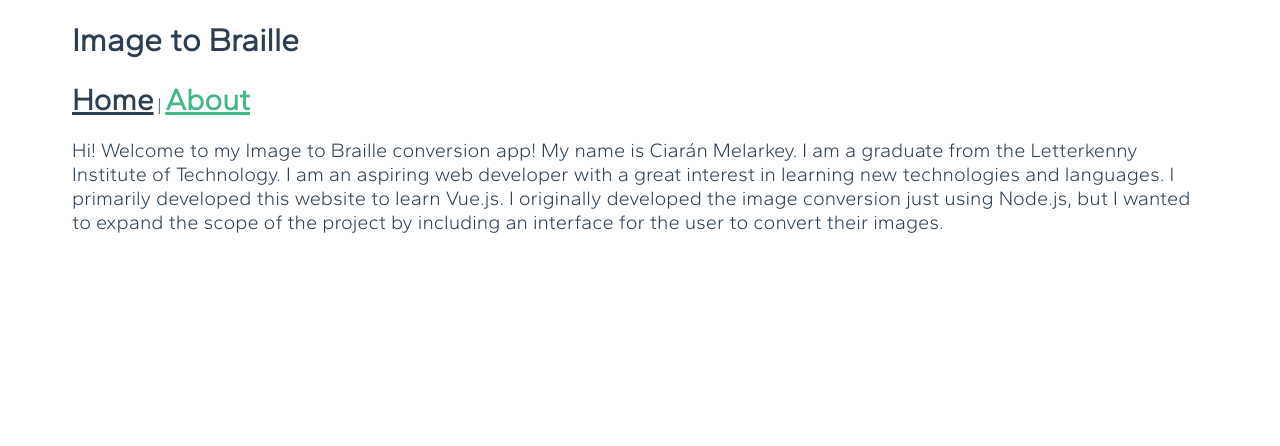
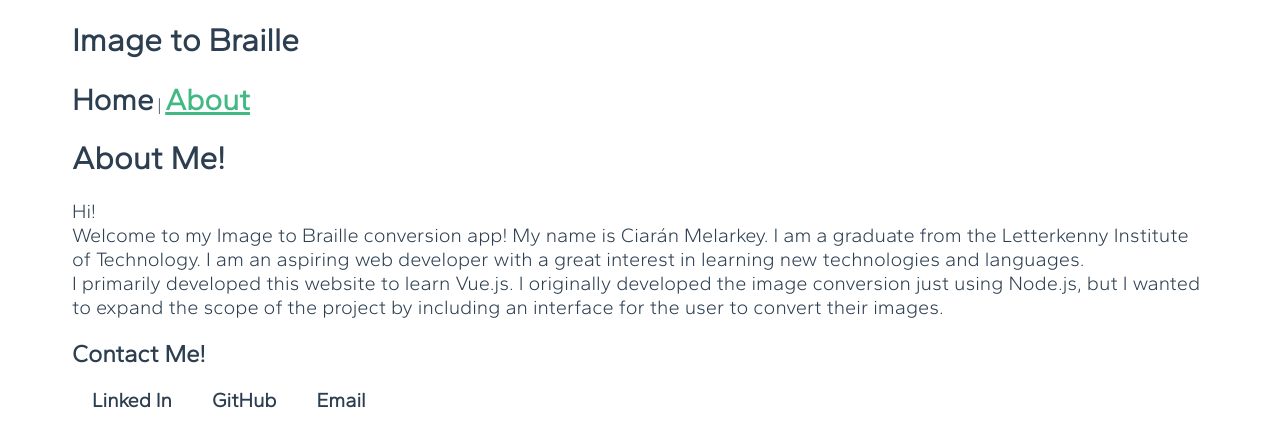
Before and after one commit to Ciaran98/Braille-Image-Web, a Vue app: page /#/about in a window 1280 px wide. Shown: the top 446 px of the page. Built offline with nearby package versions, Linux system fonts and the light colour scheme.

Commit message:
More changes to make image conversion run better

```diff
--- a/src/App.vue
+++ b/src/App.vue
@@ -22,11 +22,11 @@ nav a {
   font-size: 30px;
   font-weight: bold;
   color: #2c3e50;
+  text-decoration: none;
 }
 nav a.router-link-exact-active {
   color: #42b983;
+  text-decoration: underline;
 }
-button{
-  all: unset;
-}
+
 </style>
--- a/src/components/About.vue
+++ b/src/components/About.vue
@@ -1,15 +1,21 @@
 <template>
 <div class="about-text">
-  <p>Hi!
+  <h1>About Me!</h1>
+  <p>Hi!<br>
     Welcome to my Image to Braille conversion app!
     My name is Ciarán Melarkey.
     I am a graduate from the Letterkenny Institute of Technology.
-    I am an aspiring web developer with a great interest in learning new technologies and languages.
+    I am an aspiring web developer with a great interest in learning new technologies and languages.<br>
     I primarily developed this website to learn Vue.js.
     I originally developed the image conversion just using Node.js, but I wanted to expand the scope of the project by including an interface for the user to convert their images.
   </p>
+  <h2>Contact Me!</h2>
+  <ul>
+    <li><a href="https://www.linkedin.com/in/ciaran-melarkey-694469194/">Linked In</a></li>
+    <li><a href="https://github.com/Ciaran98">GitHub</a></li>
+    <li><a href="mailto:ciaran.melarkey@hotmail.com">Email</a></li>
+  </ul>
 </div>
-
 </template>
 
 <script>
@@ -20,4 +26,24 @@ export default {
 
 <!-- Add "scoped" attribute to limit CSS to this component only -->
 <style scoped>
+
+ul{
+  all: unset;
+}
+li{
+  display: inline;
+  font-size: 20px;
+  font-weight: bold;
+  padding:10px 20px;
+}
+a:visited{
+  all: unset;
+}
+a{
+  color: #2c3e50;
+  text-decoration: none;
+}
+a:hover{
+  text-decoration: underline;
+}
 </style>
--- a/src/components/Home.vue
+++ b/src/components/Home.vue
@@ -1,6 +1,9 @@
 <template>
 <div class="home-text">
-  <p>Welcome to my Image to Braille conversion app! To use it, simply upload an image, and the application will provide you with a version of the image in braille.</p>
+  <p>
+    Welcome to my Image to Braille conversion app!<br>
+    To use it, simply upload an image, and the application will provide you with a version of the image in braille.
+  </p>
 </div>
 </template>
 
--- a/src/components/Upload.vue
+++ b/src/components/Upload.vue
@@ -5,11 +5,10 @@
         <button type="submit" @click="imageUpload($event)">Upload Image</button>
     </form>
 </div>
-<div >
-    <p class="braille-output" v-if="buttonClicked">
-    {{brailleThing}}
-    </p>
-
+<div class="braille-container">
+    <pre class="braille-output" v-if="buttonClicked">
+    <p>{{brailleThing}}</p>
+    </pre>
 </div>
 
 </template>
@@ -69,9 +68,15 @@ export default {
 }
 p{
     font-size: 20px;
-    max-width:80ch;
     text-align: center;
     padding: 20px 10px;
     border-radius: 6px;
+    overflow: auto;
+}
+@media(max-width:768px){
+    p{
+        font-size: 14px;
+        padding:3px 3px;
+    }
 }
 </style>
```
Also changed, not shown: 1 other file (tests, documents, lock files or other folders).
